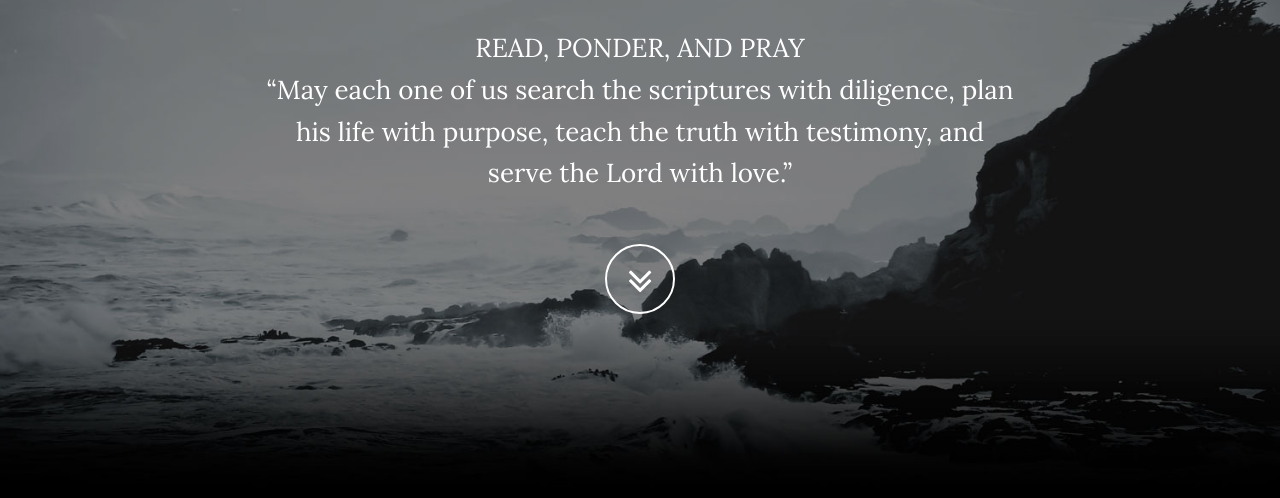
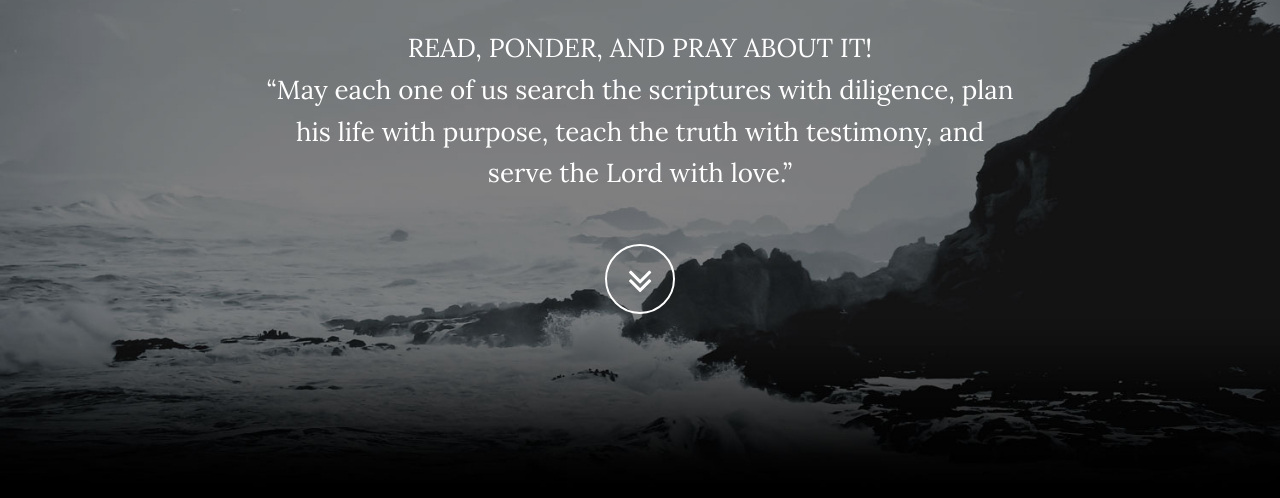
Before and after one commit to narmelkeith/website.github.io, a website: page index.html in a window 1280 px wide. Shown: the part 302-800 px from the top of the page. Drawn offline with nearby package versions, Linux system fonts and the light colour scheme; some packages are replaced by stand-ins of ours.

Commit message:
Update index.html

```diff
--- a/index.html
+++ b/index.html
@@ -75,7 +75,7 @@
                 <div class="row">
                     <div class="col-md-8 col-md-offset-2">
                         <h1 class="brand-heading">SCRIPTURES</h1>
-                        <p class="intro-text">READ, PONDER, AND PRAY
+                        <p class="intro-text">READ, PONDER, AND PRAY ABOUT IT!
                             <br>“May each one of us search the scriptures with diligence, plan his life with purpose, teach the truth with testimony, and serve the Lord with love.”</p>
                         <a href="#about" class="btn btn-circle page-scroll">
                             <i class="fa fa-angle-double-down animated"></i>
```
